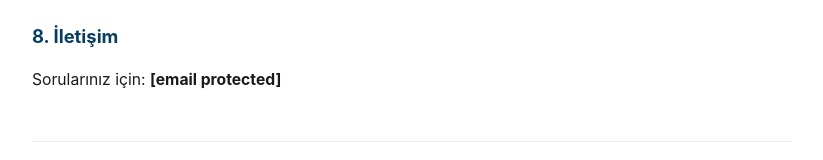
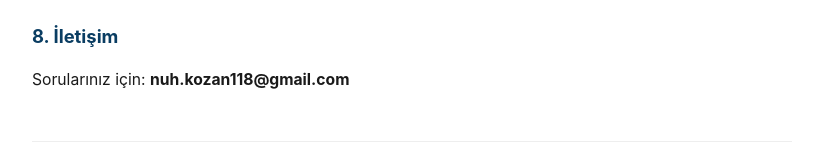
Before and after one commit to nuhkozan/mindgap, a plain HTML site: page privacy.html in a window 1280 px wide. Shown: the part 1579-1739 px from the top of the page, without its empty margins (228-1051 px from the left). Drawn offline with Linux system fonts and the light colour scheme.

Commit message:
Add files via upload

```diff
--- a/privacy.html
+++ b/privacy.html
@@ -76,7 +76,7 @@ adresinden bize kullanıcı adınızı belirterek ulaşabilirsiniz. Talebiniz ma
 duyurulur. Politikayı düzenli olarak gözden geçirmenizi öneririz.</p>
 
 <h2>8. İletişim</h2>
-<p>Sorularınız için: <strong>[email protected]</strong></p>
+<p>Sorularınız için: <strong>nuh.kozan118@gmail.com</strong></p>
 
 <footer>
   Geliştirici: Nuh Kozan &nbsp;•&nbsp; MIND GAP &nbsp;•&nbsp; nuhkozan.github.io/mindgap
```
